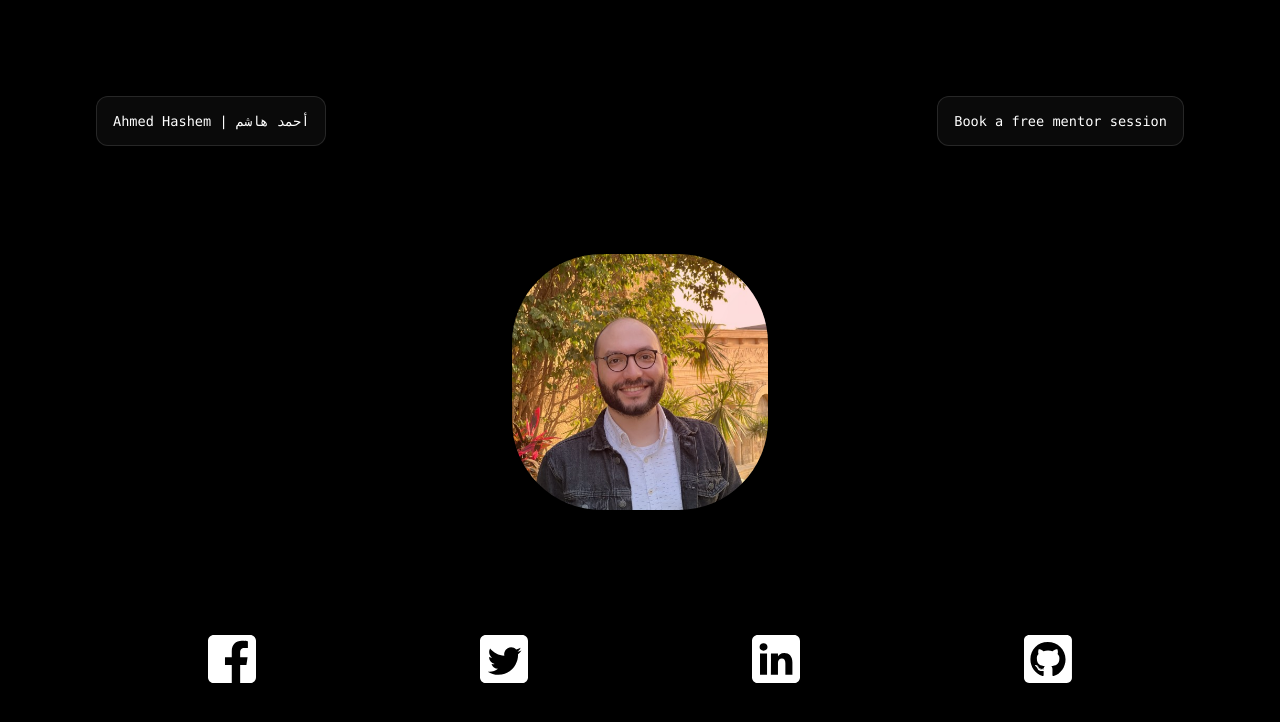
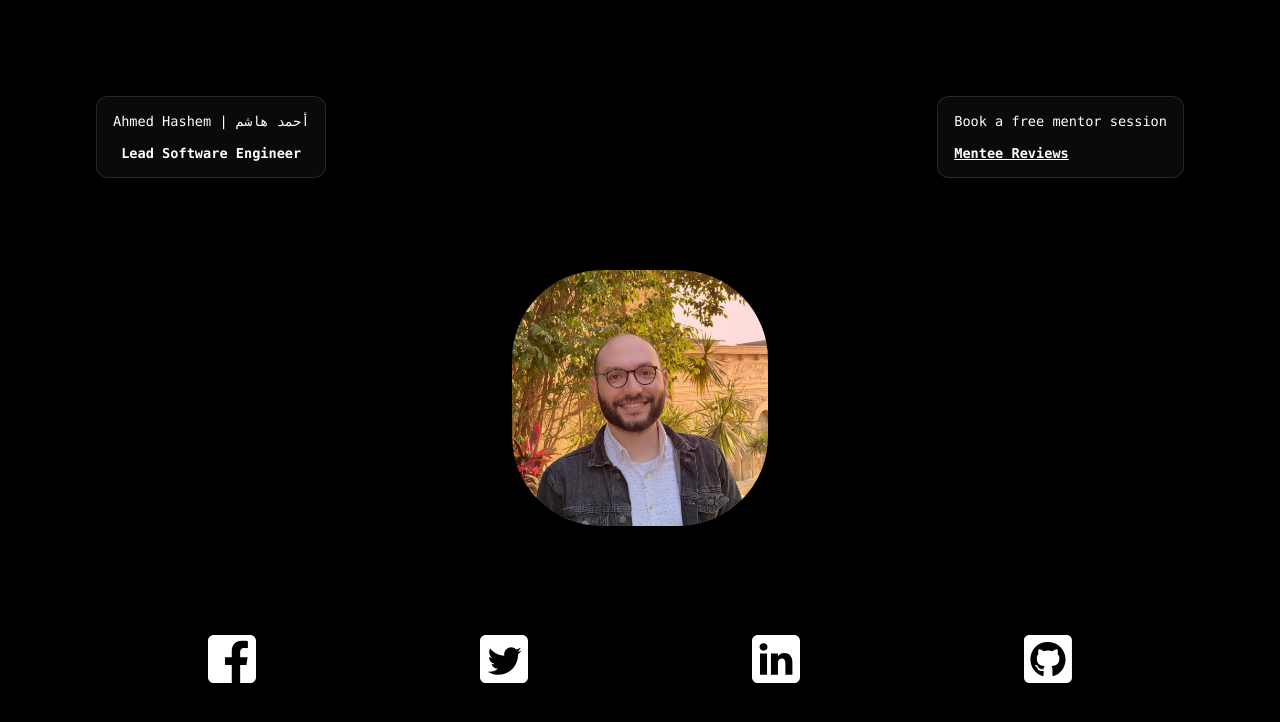
Before and after one commit to AhmedvHashem/ahmedvhashem.github.io, a Next.js app: page / in a window 1280 px wide. Shown: the top 722 px of the page. Built offline with nearby package versions, Linux system fonts and the light colour scheme.

Commit message:
adding adplist mentee reviews modal view

```diff
--- a/app/page.js
+++ b/app/page.js
@@ -1,22 +1,32 @@
+"use client";
+
 import Image from "next/image";
 import styles from "./page.module.css";
+import ReviewsModal from "@/app/reviews";
 
 export default function Home() {
   return (
     <main className={styles.main}>
       <div className={styles.description}>
         <a href="/" rel="noopener noreferrer">
-          <p>Ahmed Hashem | أحمد هاشم</p>
+          <p>
+            Ahmed Hashem | أحمد هاشم <br />
+            <br /> <strong>Lead Software Engineer</strong>
+          </p>
         </a>
+
+        <p>
           <a
             href="https://adplist.org/mentors/ahmed-hashem"
             target="_blank"
             rel="noopener noreferrer"
           >
-          <p>Book a free mentor session </p>
+            Book a free mentor session
           </a>
+          <br />
+          <ReviewsModal />
+        </p>
       </div>
-
       <div className={styles.center}>
         <Image
           src="/hashem.jpeg"
--- a/app/page.module.css
+++ b/app/page.module.css
@@ -14,7 +14,6 @@
   font-size: 0.85rem;
   max-width: var(--max-width);
   width: 100%;
-  z-index: 2;
   font-family: var(--font-mono);
 }
 
@@ -27,6 +26,7 @@
 
 .description p {
   position: relative;
+  text-align: center;
   margin: 0;
   padding: 1rem;
   background-color: rgba(var(--callout-rgb), 0.5);
--- /dev/null
+++ b/app/reviews.js
@@ -0,0 +1,70 @@
+import React, { useState } from "react";
+import Modal from "react-modal";
+import styles from "./page.module.css";
+
+const ReviewsModal = () => {
+  const [modalIsOpen, setModalIsOpen] = useState(false);
+
+  const openModal = () => {
+    setModalIsOpen(true);
+  };
+
+  const closeModal = () => {
+    setModalIsOpen(false);
+  };
+
+  return (
+    <div>
+      <div className={styles.description}>
+        <strong
+          style={{ textDecoration: "underline", cursor: "pointer" }}
+          onClick={openModal}
+        >
+          Mentee Reviews
+        </strong>
+      </div>
+      <Modal
+        isOpen={modalIsOpen}
+        onRequestClose={closeModal}
+        contentLabel="Reviews Modal"
+        style={{
+          display: "flex",
+          alignItems: "center",
+          justifyContent: "center",
+          overlay: {
+            backgroundColor: "rgba(0, 0, 0, 0.75)",
+          },
+          content: {
+            position: "absolute",
+            margin: "auto",
+            borderRadius: "16px",
+            padding: "20px",
+            width: "auto",
+            maxWidth: "700px",
+            height: "700px",
+          },
+        }}
+      >
+        <section
+          style={{
+            width: "100%",
+            height: "100%",
+            borderRadius: "16px",
+            overflow: "hidden",
+          }}
+        >
+          <iframe
+            src="https://adplist.org/widgets/reviews?src=ahmed-hashem"
+            title="All Reviews"
+            width="100%"
+            height="100%"
+            loading="lazy"
+            style={{ border: "0px", overflow: "hidden" }}
+          ></iframe>
+        </section>
+      </Modal>
+    </div>
+  );
+};
+
+export default ReviewsModal;
--- a/package.json
+++ b/package.json
@@ -13,6 +13,7 @@
     "eslint-config-next": "13.4.8",
     "next": "13.4.8",
     "react": "18.2.0",
-    "react-dom": "18.2.0"
+    "react-dom": "18.2.0",
+    "react-modal": "^3.16.3"
   }
 }
```
Also changed, not shown: 1 other file (tests, documents, lock files or other folders). Lines whose indentation alone changed are shown as unchanged.
